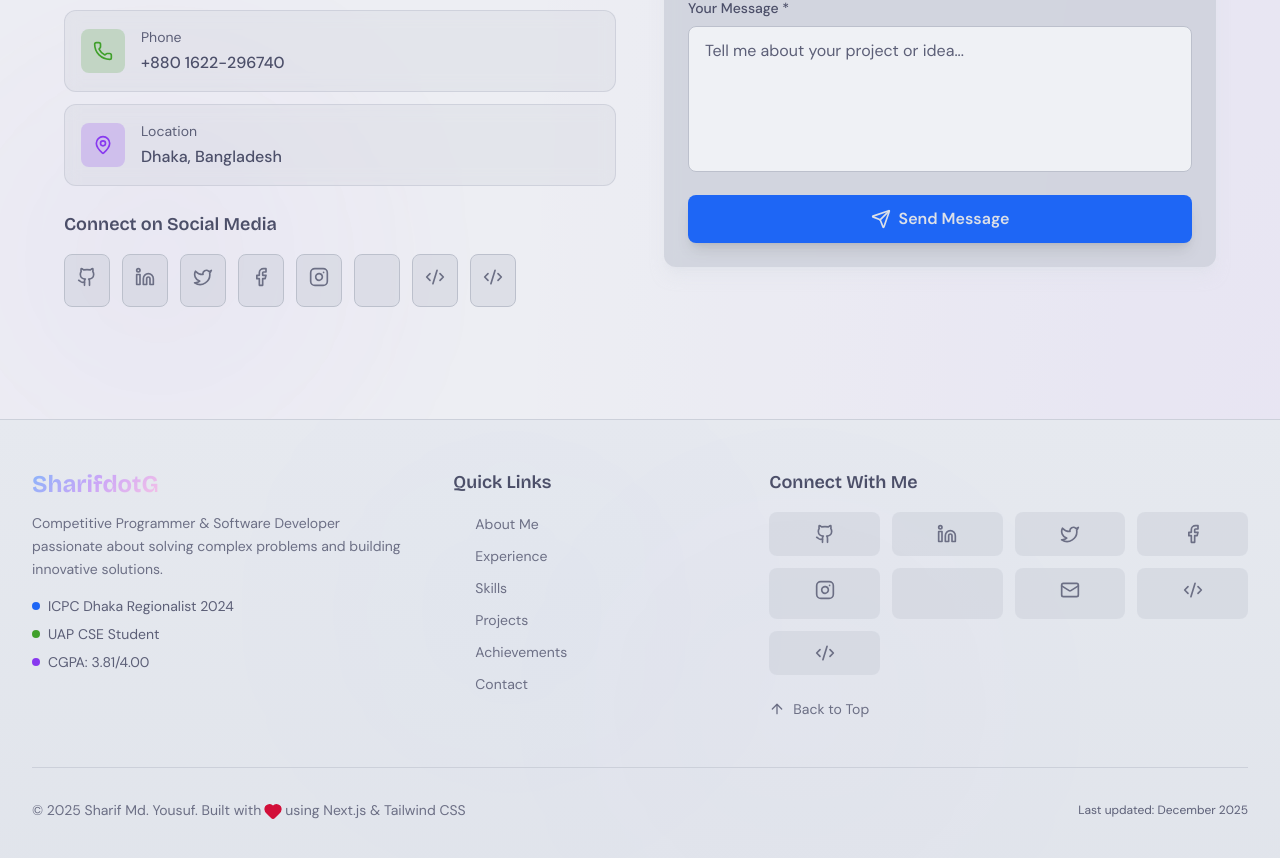
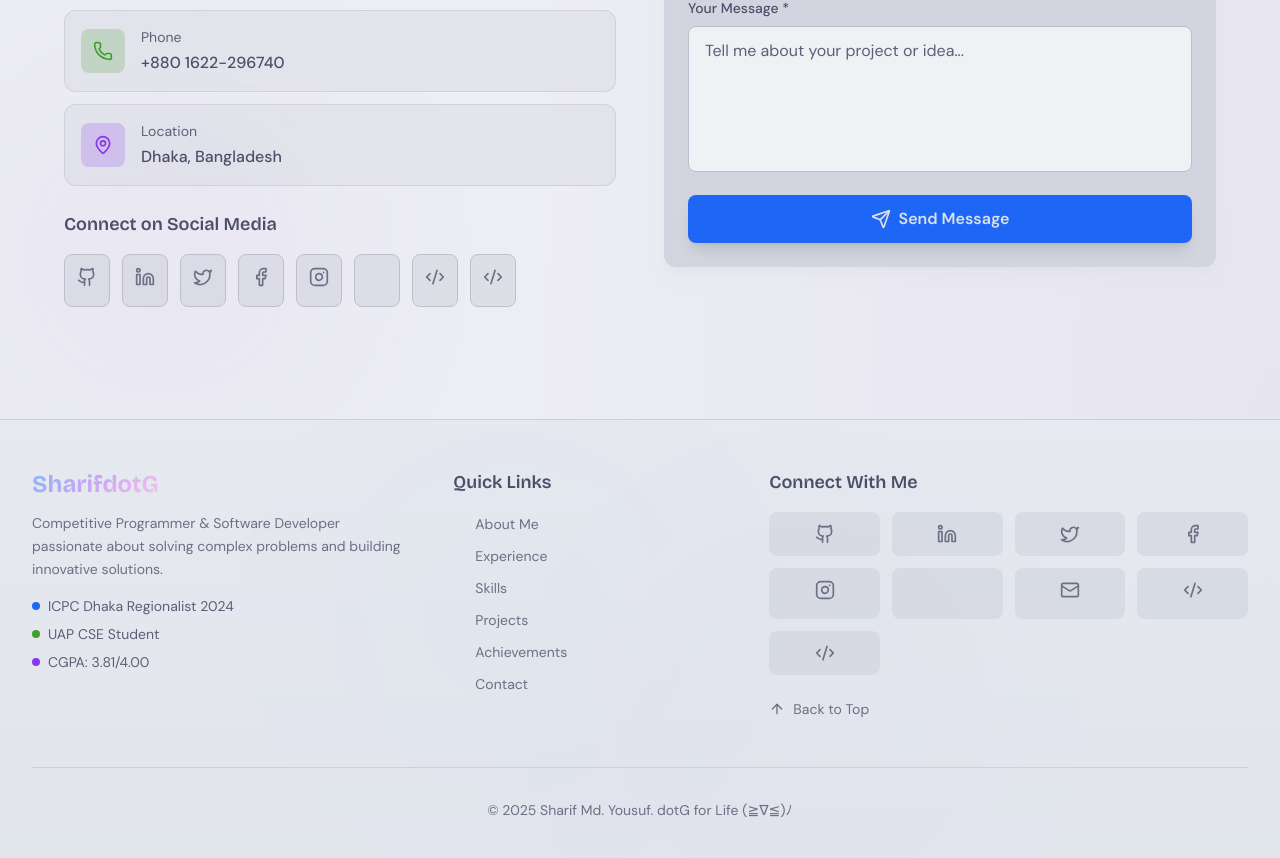
Before and after one commit to SharifdotG/portfolio-dotg, a Next.js app: page / in a window 1280 px wide. Shown: the part 10159-11017 px from the top of the page. Built offline with nearby package versions, Linux system fonts and the light colour scheme; no server answers; some icons are missing; a web font is replaced by a local one.

Commit message:
Update footer content and enhance resume layout

```diff
--- a/components/shared/Footer.tsx
+++ b/components/shared/Footer.tsx
@@ -1,7 +1,7 @@
 "use client";
 
 import { motion } from "framer-motion";
-import { Github, Linkedin, Mail, Code2, Heart, ArrowUp, Twitter, Facebook, Instagram } from "lucide-react";
+import { Github, Linkedin, Mail, Code2, ArrowUp, Twitter, Facebook, Instagram } from "lucide-react";
 import { SiDiscord } from "@icons-pack/react-simple-icons";
 import { PERSONAL_INFO } from "@/lib/constants";
 
@@ -195,22 +195,9 @@ export default function Footer() {
           viewport={{ once: true }}
           transition={{ delay: 0.4 }}
         >
-          <div className="flex flex-col sm:flex-row items-center justify-between gap-4">
+          <div className="flex flex-col sm:flex-row items-center justify-center gap-4">
             <p className="text-center text-ctp-subtext0 text-sm flex items-center justify-center flex-wrap gap-1">
-              © {currentYear} Sharif Md. Yousuf. Built with
-              <motion.span
-                animate={{ scale: [1, 1.2, 1] }}
-                transition={{ duration: 1.5, repeat: Infinity, ease: "easeInOut" }}
-              >
-                <Heart className="w-4 h-4 text-ctp-red fill-ctp-red inline" />
-              </motion.span>
-              using Next.js & Tailwind CSS
-            </p>
-            <p className="text-xs text-ctp-subtext1">
-              Last updated: {new Date().toLocaleDateString("en-US", {
-                month: "long",
-                year: "numeric",
-              })}
+              © {currentYear} Sharif Md. Yousuf. dotG for Life (≧∇≦)ﾉ
             </p>
           </div>
         </motion.div>
```
Also changed, not shown: 1 other file (tests, documents, lock files or other folders).
